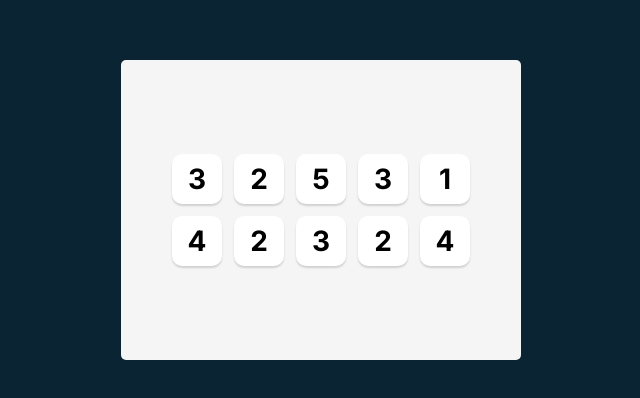
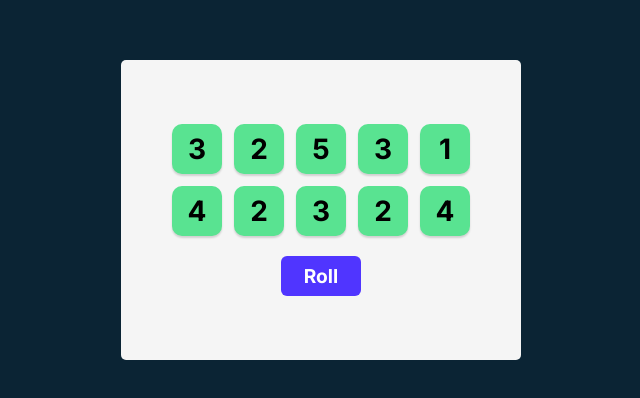
Before and after one commit to mukunda001/RE.MEME, a React (Vite) app: page / in a window 1280 px wide. Shown: the part 140-538 px from the top of the page, without its empty margins (319-959 px from the left). Built offline with nearby package versions, Linux system fonts and the light colour scheme.

Commit message:
creating objects of dice and mapping them for rendering

```diff
--- a/package.json
+++ b/package.json
@@ -10,6 +10,7 @@
     "preview": "vite preview"
   },
   "dependencies": {
+    "nanoid": "^6.0.1",
     "react": "^19.2.8",
     "react-dom": "^19.2.8"
   },
--- a/src/App.jsx
+++ b/src/App.jsx
@@ -1,3 +1,5 @@
+//App.jsx
+import {nanoid} from "nanoid"
 import {useState} from "react"
 import Die from "./components/Die"
 
@@ -9,13 +11,19 @@ export default function App() {
     const randomNumbers = [];
     for (let i = 0; i < 10; i++) {
     const randomNum = Math.floor(Math.random() * 6) + 1
-    randomNumbers.push(randomNum);
+    randomNumbers.push({value: randomNum,
+                        isheld: true,
+                        id: nanoid()
+                    });
 }
 return randomNumbers;
 }
 
+function rollDice(){
+    setDiceValues(generateAllNewDice());
+}
 
-const diceElements = diceValues.map(element => <Die value = {element}/>
+const diceElements = diceValues.map(dieObject => <Die key = {dieObject.id} value = {dieObject.value} isHeld = {dieObject.isheld} />
 )
 
     return (
@@ -23,6 +31,8 @@ const diceElements = diceValues.map(element => <Die value = {element}/>
             <div className="dice-container">
                 {diceElements}
             </div>
+
+            <button className="roll-dice" onClick = {rollDice}> Roll </button>
         </main>
     )
 }
--- a/src/components/Die.jsx
+++ b/src/components/Die.jsx
@@ -1,5 +1,7 @@
 export default function Die(props) {
+
+    const styles = {backgroundColor: props.isHeld?  "#59E391": "white"}
     return (
-        <button>{props.value}</button>
+        <button style = {styles}>{props.value}</button>
     )
 }
--- a/src/index.css
+++ b/src/index.css
@@ -1,3 +1,5 @@
+/*index.css */
+
 * {
     box-sizing: border-box;
 }
@@ -50,3 +52,17 @@ main {
     font-weight: bold;
     cursor: pointer;
 }
+
+ button.roll-dice{
+   height: 40px;
+    width: 80px;
+    border: none;
+    border-radius: 6px;
+    background-color: #5035FF;
+    color: white;
+    font-size: 1.2rem;
+    font-family: Inter, sans-serif;
+    font-weight: bold;
+    cursor: pointer;
+    margin-top: 20px;
+}
```
Also changed, not shown: 1 other file (tests, documents, lock files or other folders).
